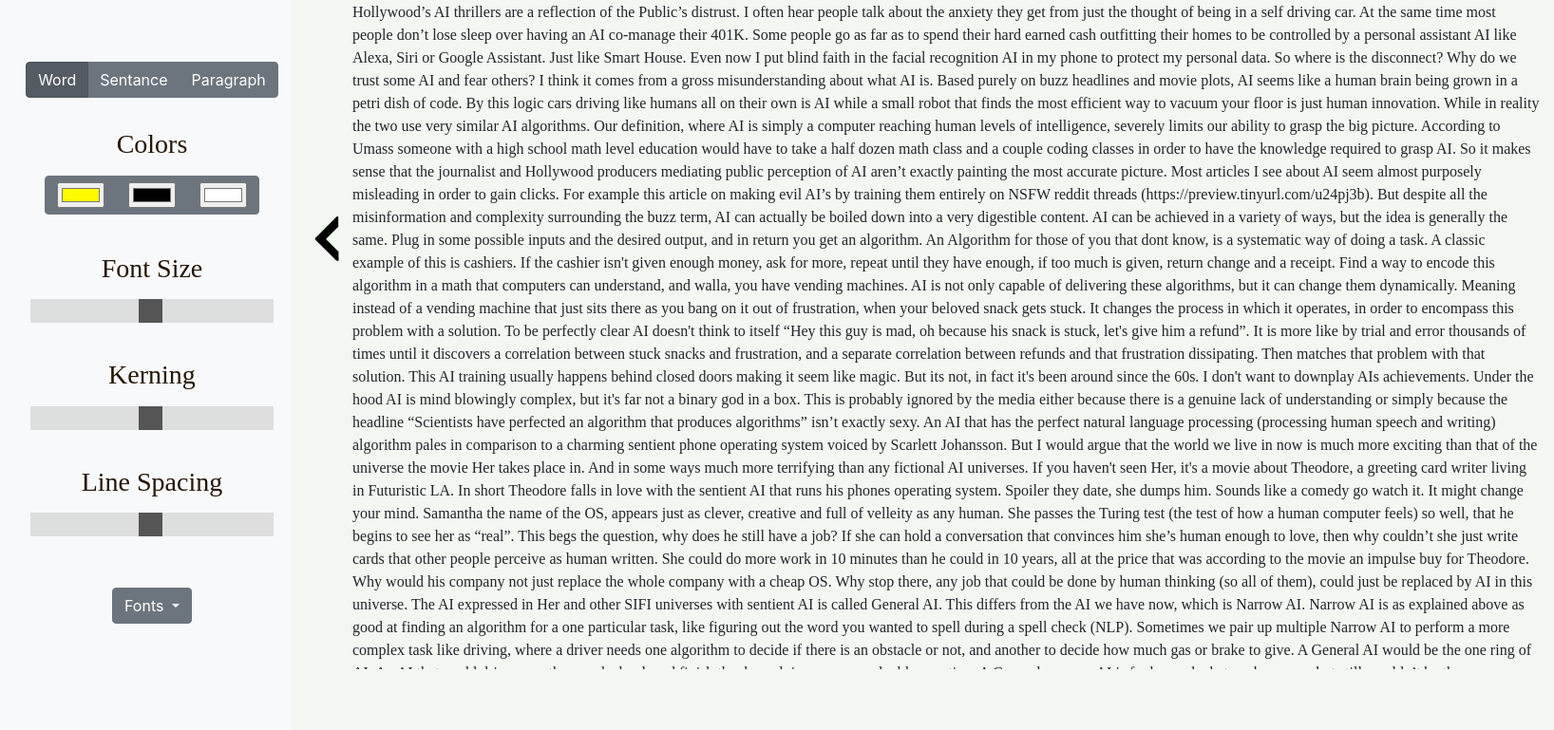
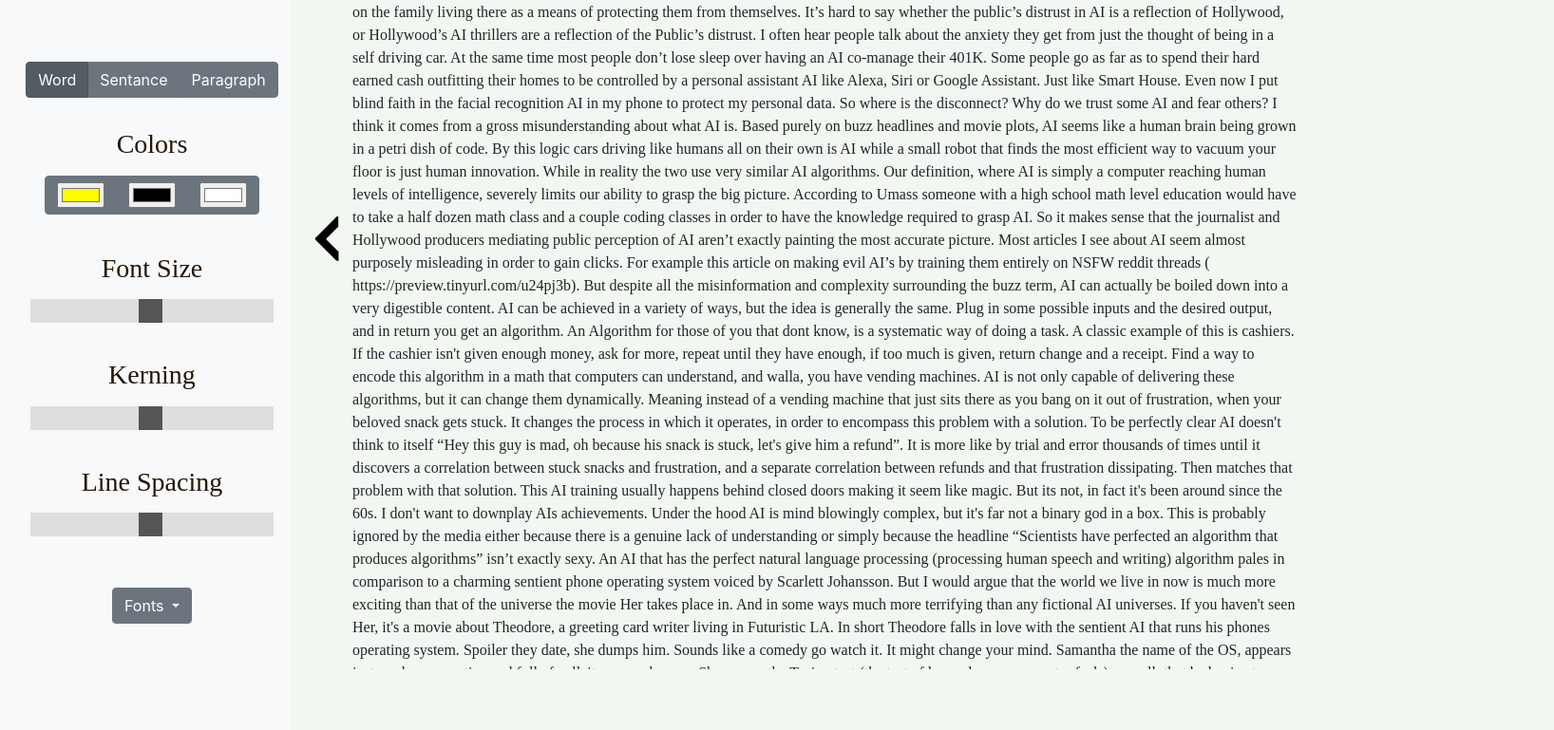
Before and after one commit to benjihillard/Highlite, a website: page read/index.html in a window 1280 px wide. Shown: the part 95-864 px from the top of the page at 95% size, 1636 px wide, since content can reach past the window. Drawn offline with nearby package versions, Linux system fonts and the light colour scheme; a web font is replaced by a local one.

Commit message:
max width

```diff
--- a/read/read.css
+++ b/read/read.css
@@ -145,5 +145,5 @@ p{
 
 .max{
   max-height: 100vh;
-  min-width: 100vw;
+  min-width: 80vw;
 }
```
